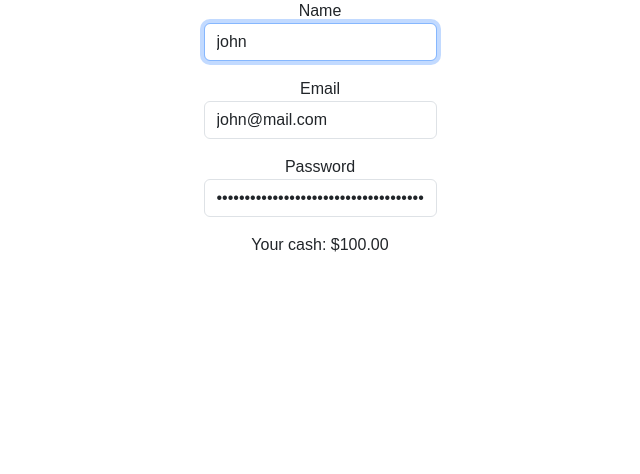
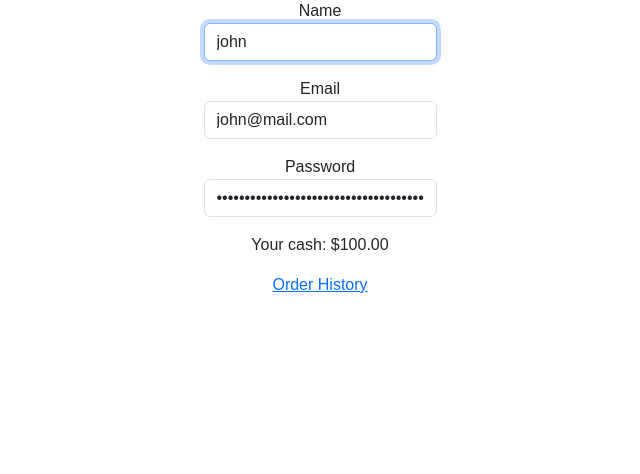
Before and after one commit to chihieuwe/cs50-final, a Flask app: page /profile in a window 1280 px wide. Shown: the part 175-649 px from the top of the page, without its empty margins (320-960 px from the left). Run offline with Flask 3, Linux system fonts and the light colour scheme; a user stored in the database is signed in; data comes from the database, SQL or seed files in the repository; some libraries are stand-ins or nearby versions.

Commit message:
Create history page

```diff
--- a/app.py
+++ b/app.py
@@ -55,6 +55,12 @@ def order():
     service = db.execute("SELECT name, price FROM service")
     print(service)
     return render_template("order.html", navbar_style='navbar-alt', navbar_brand_style='navbar-brand-alt', nav_link_style='nav-link-alt', service=service)
+
+@app.route("/history")
+@login_required
+def history():
+    return render_template("history.html", navbar_style='navbar-alt', navbar_brand_style='navbar-brand-alt', nav_link_style='nav-link-alt')
+
 
 @app.route("/profile")
 @login_required
--- /dev/null
+++ b/templates/history.html
@@ -0,0 +1,5 @@
+{% extends "layout.html" %}
+
+{% block main %}
+
+{% endblock %}
--- a/templates/profile.html
+++ b/templates/profile.html
@@ -21,4 +21,5 @@
         <p>Your cash: {{ user.cash | usd }}</p>
     </div>
     {% endfor %}
+    <a href="/history">Order History</a>
 {% endblock %}
```
